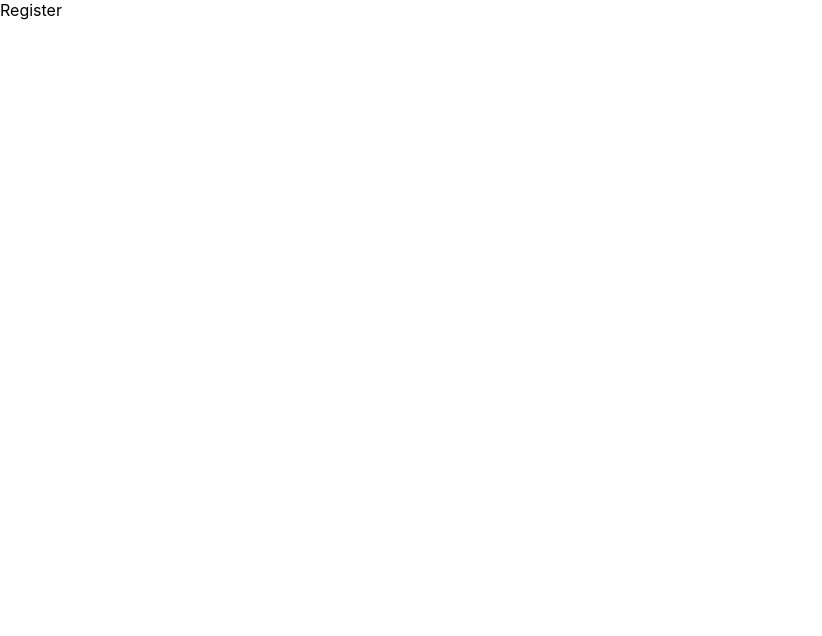
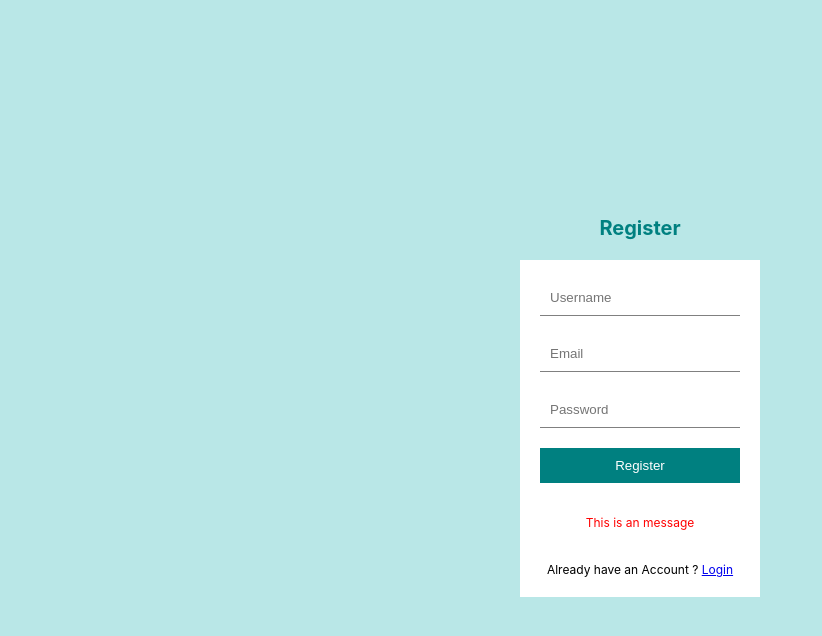
Before and after one commit to Prajwal971/Full-Stack-Blog-App, a React (Create React App) app in the folder client/: page /register in a window 1280 px wide. Shown: the top 636 px of the page, without its empty margins (0-822 px from the left). Built offline with nearby package versions, Linux system fonts and the light colour scheme.

Commit message:
Register styling,linking and design added

```diff
--- a/client/src/pages/Login.jsx
+++ b/client/src/pages/Login.jsx
@@ -6,8 +6,8 @@
     <div className="auth">
       <h1>Login</h1>
       <form>
-        <input type="text" placeholder="Username" />
-        <input type="password" placeholder="Password" />
+        <input required type="text" placeholder="Username" />
+        <input required type="password" placeholder="Password" />
         <button>Login</button>
         <p>This is an message</p>
         <span>Dont you have an account<Link to="/register">Register</Link></span>
--- a/client/src/pages/Register.jsx
+++ b/client/src/pages/Register.jsx
@@ -1,8 +1,19 @@
 import React from 'react'
+import { Link } from 'react-router-dom'
 
 const Register = () => {
   return (
-    <div>Register</div>
+    <div className="auth">
+      <h1>Register</h1>
+      <form>
+        <input required type="text" placeholder="Username" />
+        <input required type="email" placeholder="Email" />
+        <input required type="password" placeholder="Password" />
+        <button>Register</button>
+        <p>This is an message</p>
+        <span>Already have an Account ? <Link to="/login">Login</Link></span>
+      </form>
+    </div>
   )
 }
 
```
